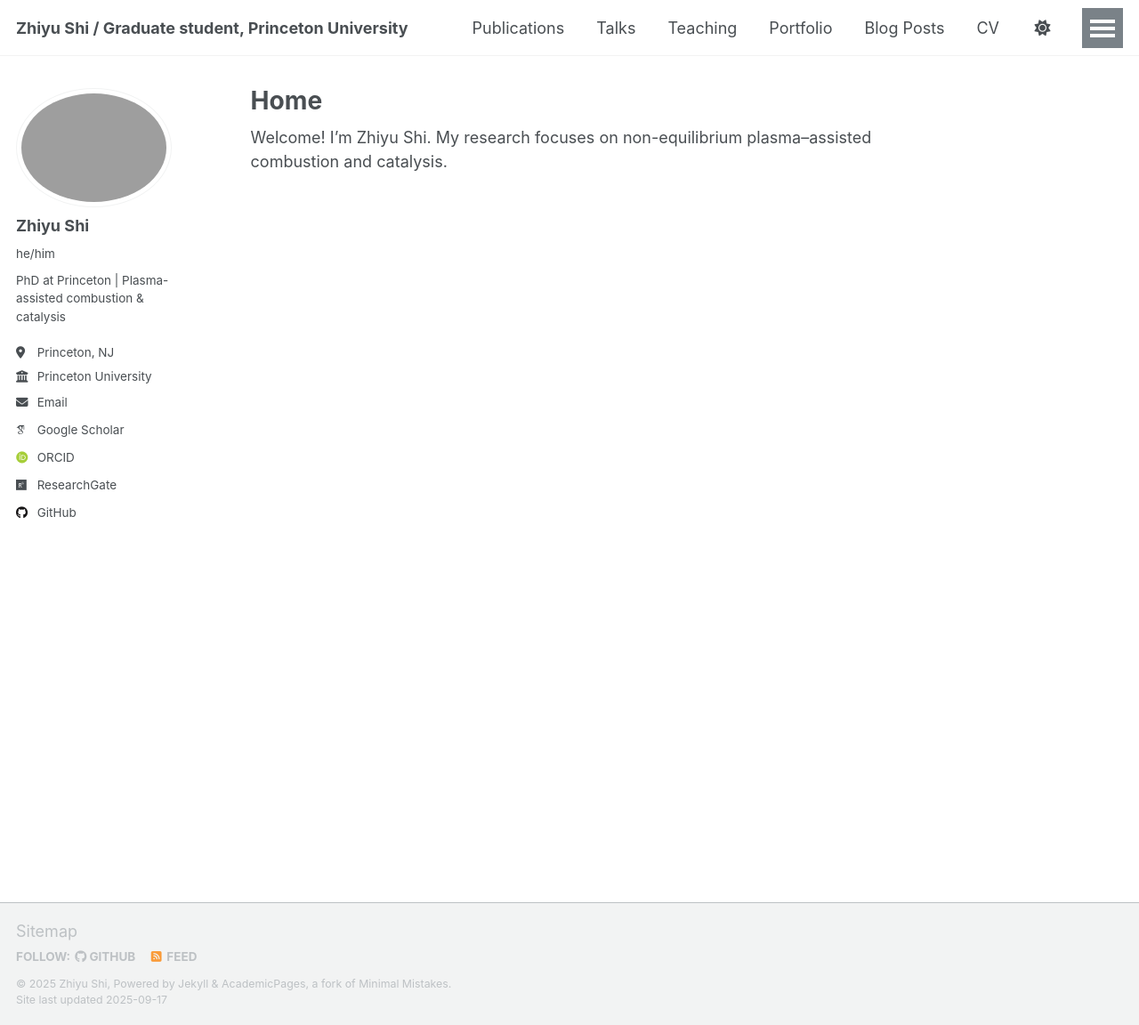
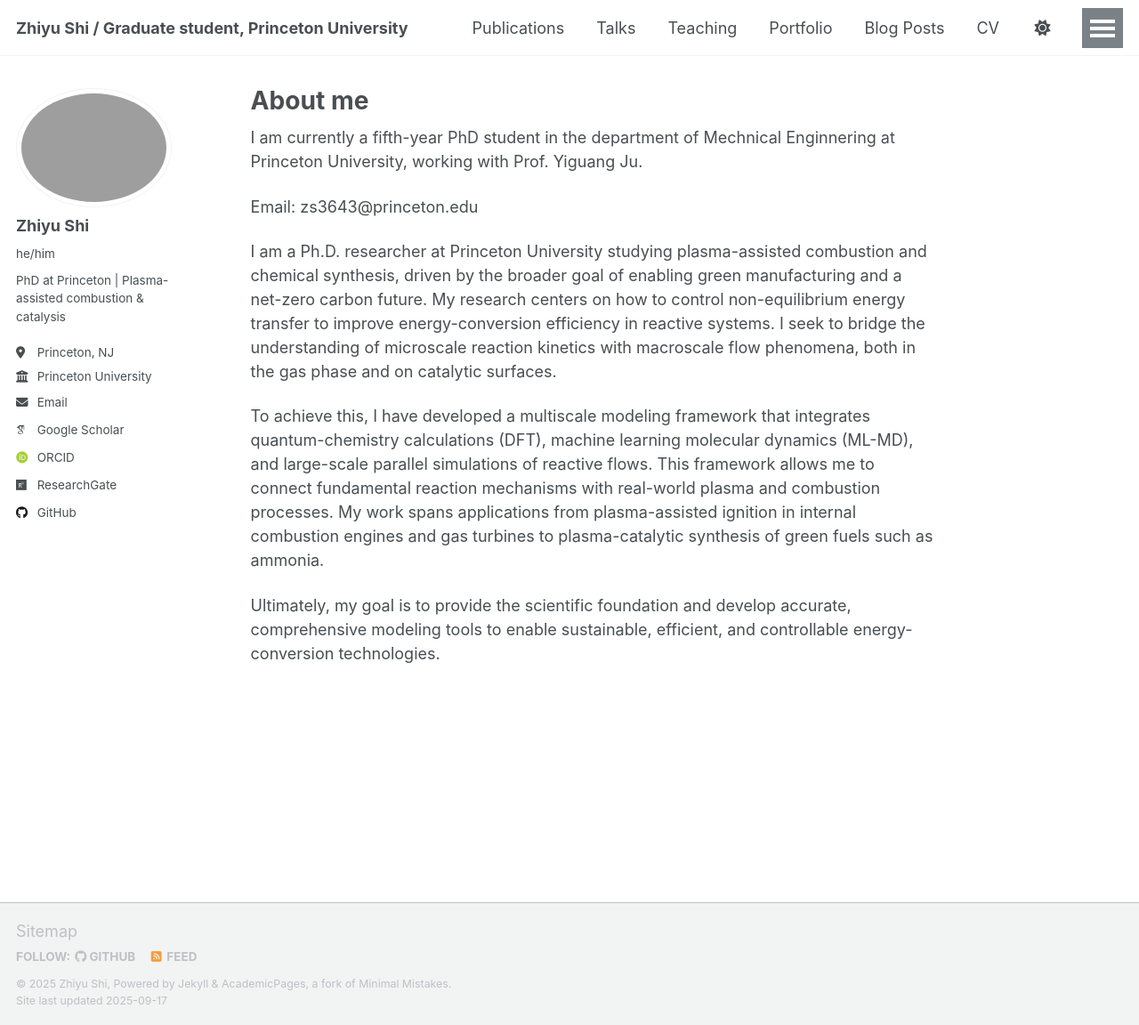
Before and after one commit to Zhi-yu-Shi/zhi-yu-shi.github.io, a Jekyll site: the page built from index.md, in a window 1280 px wide and 1152 px high. Shown: the whole window at 89% size. Built offline with Jekyll 4.4.1, drawn with Linux system fonts in a browser that asks for light colours; some web fonts are replaced; a script that is not in the unit is left out.

Commit message:
Update index.md

```diff
--- a/index.md
+++ b/index.md
@@ -1,7 +1,15 @@
 ---
 layout: single
-title: "Home"
+title: "About me"
 author_profile: true
 ---
 
-Welcome! I’m Zhiyu Shi. My research focuses on non-equilibrium plasma–assisted combustion and catalysis.
+I am currently a fifth-year PhD student in the department of Mechnical Enginnering at Princeton University, working with Prof. Yiguang Ju.
+
+Email: zs3643@princeton.edu
+
+I am a Ph.D. researcher at Princeton University studying plasma-assisted combustion and chemical synthesis, driven by the broader goal of enabling green manufacturing and a net-zero carbon future. My research centers on how to control non-equilibrium energy transfer to improve energy-conversion efficiency in reactive systems. I seek to bridge the understanding of microscale reaction kinetics with macroscale flow phenomena, both in the gas phase and on catalytic surfaces.
+
+To achieve this, I have developed a multiscale modeling framework that integrates quantum-chemistry calculations (DFT), machine learning molecular dynamics (ML-MD), and large-scale parallel simulations of reactive flows. This framework allows me to connect fundamental reaction mechanisms with real-world plasma and combustion processes. My work spans applications from plasma-assisted ignition in internal combustion engines and gas turbines to plasma-catalytic synthesis of green fuels such as ammonia.
+
+Ultimately, my goal is to provide the scientific foundation and develop accurate, comprehensive modeling tools to enable sustainable, efficient, and controllable energy-conversion technologies.
```
